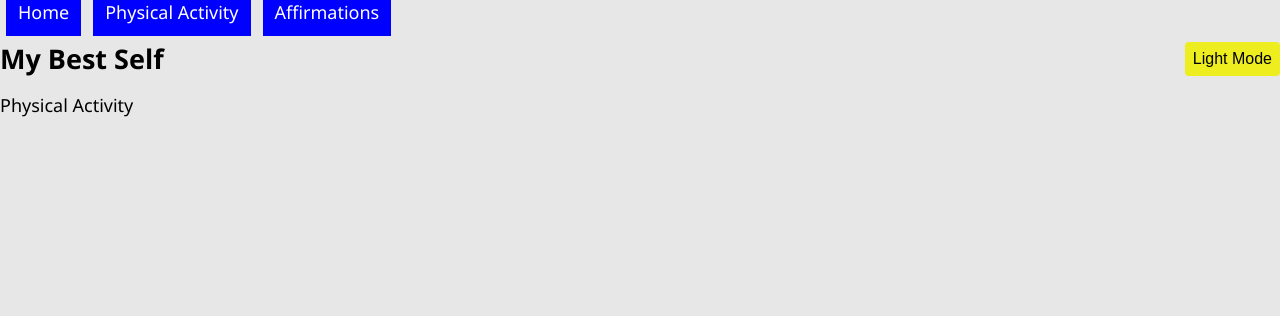
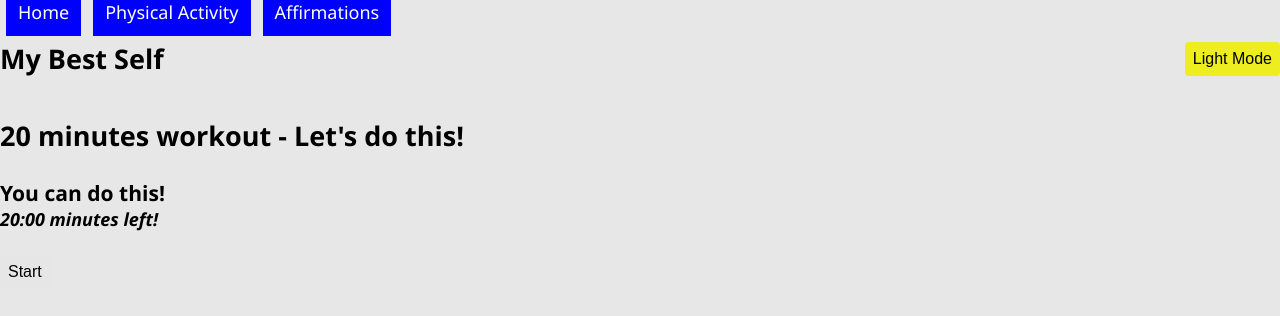
Before and after one commit to Tolulope-Awoyomi/my-best-self-app, a React (Create React App) app: page /physicalactivity in a window 1280 px wide. Shown: the top 316 px of the page. Built offline with nearby package versions, Linux system fonts and the light colour scheme.

Commit message:
Include countdown timer

```diff
--- a/src/components/PhysicalActivity.js
+++ b/src/components/PhysicalActivity.js
@@ -1,9 +1,67 @@
-import React from 'react'
+import React, { useEffect, useState, useRef } from 'react';
 
 function PhysicalActivity() {
+  const [count, setCount] = useState(1200);
+  const [isRunning, setIsRunning] = useState(false);
+  const intervalRef = useRef(null);
+
+  useEffect(() => {
+    if (isRunning) {
+      intervalRef.current = setInterval(() => {
+        setCount((prevCount) => prevCount - 1);
+      }, 1000);
+    }
+
+    return () => {
+      clearInterval(intervalRef.current);
+    };
+  }, [isRunning]);
+
+  const handleStart = () => {
+    setIsRunning(true);
+  };
+
+  const handlePause = () => {
+    setIsRunning(false);
+  };
+
+  const handleRestart = () => {
+    setCount(1200);
+    setIsRunning(true);
+  };
+
+  const minutes = Math.floor(count / 60);
+  const seconds = count % 60;
+
   return (
-    <div>Physical Activity</div>
-  )
+    <>
+      <br />
+      <div>
+        <h2>20 minutes workout - Let's do this!</h2>
+      </div>
+      <br />
+      <div>
+        <h3>You can do this!</h3>
+        <h4>
+          <em>
+            {minutes.toString().padStart(2, '0')}:
+            {seconds.toString().padStart(2, '0')} minutes left!
+          </em>
+        </h4>
+      </div>
+      <br />
+      <div>
+        {!isRunning ? (
+          <button onClick={handleStart}>Start</button>
+        ) : (
+          <>
+            <button onClick={handlePause}>Pause</button>
+            <button onClick={handleRestart}>Restart</button>
+          </>
+        )}
+      </div>
+    </>
+  );
 }
 
-export default PhysicalActivity
+export default PhysicalActivity;
```
